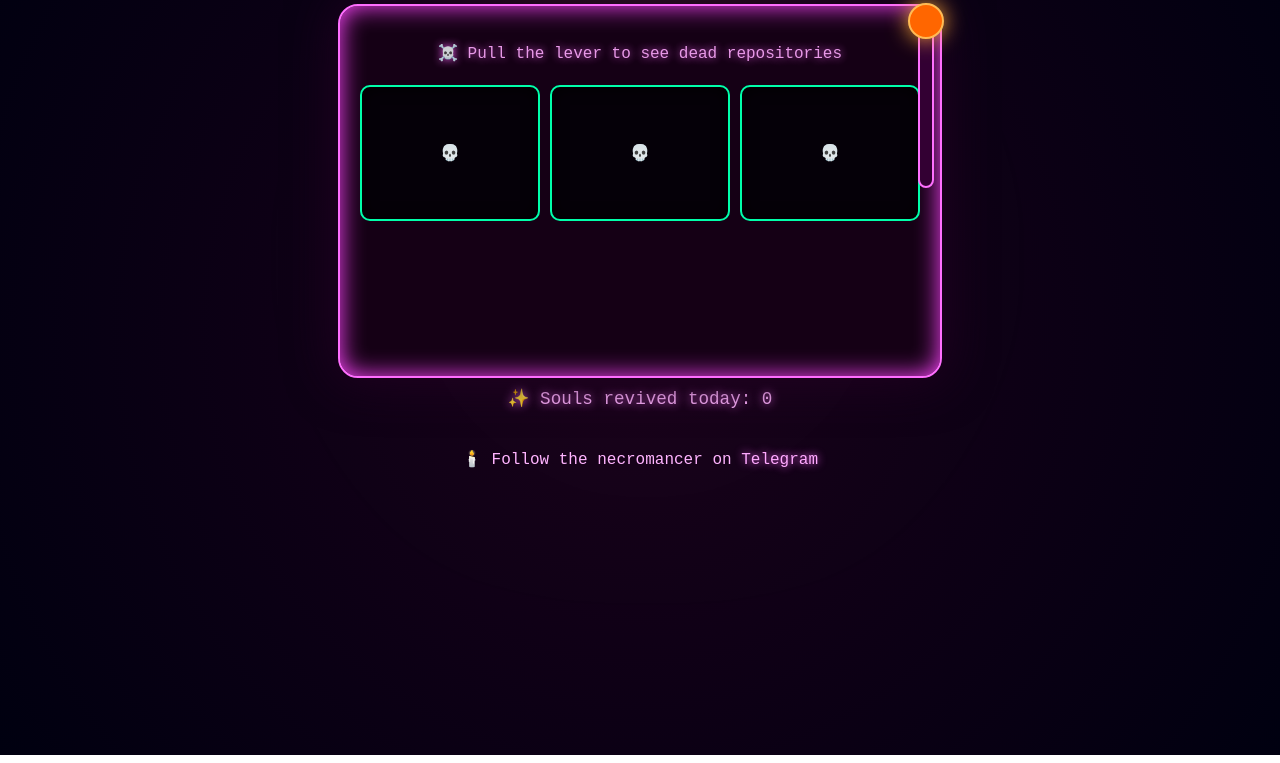
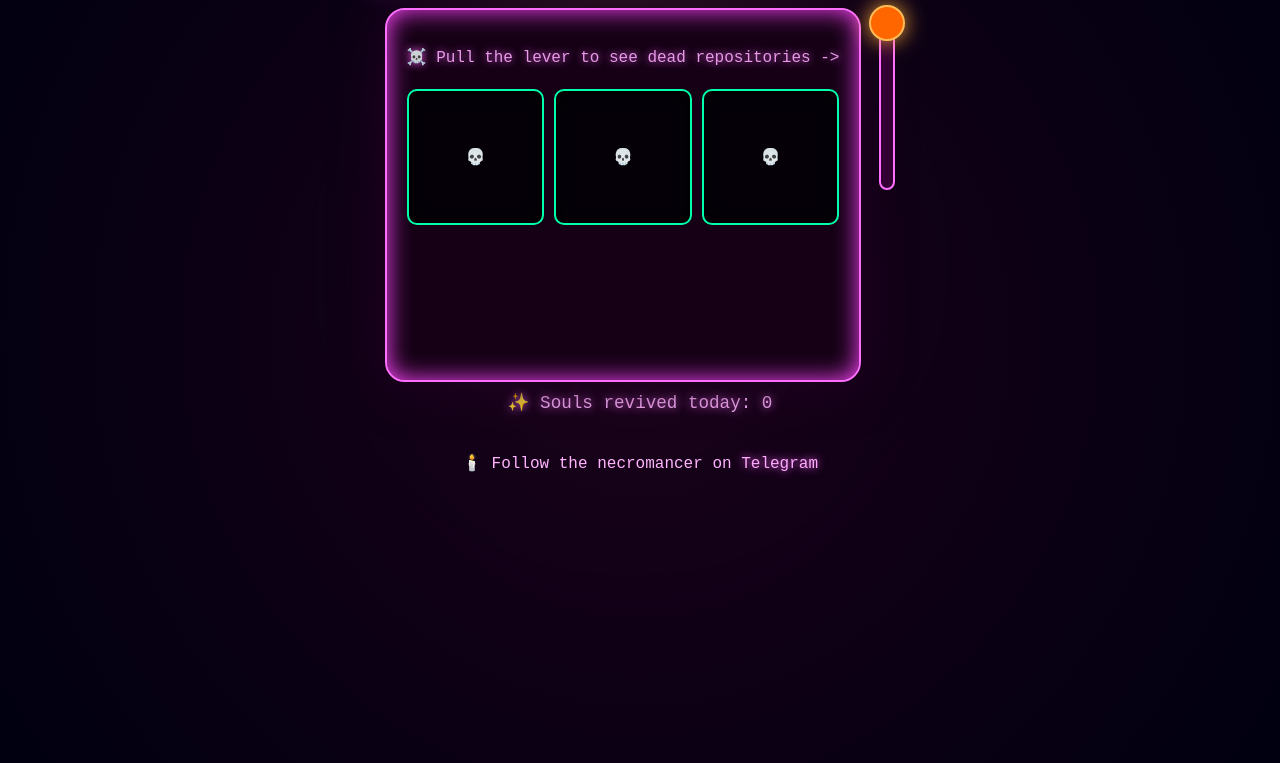
Before and after one commit to Undermove/mirror-of-commits, a plain HTML site: page index.html in a window 1280 px wide. Shown: the part 93-856 px from the top of the page. Drawn offline with Linux system fonts and the light colour scheme.

Commit message:
Fix lever

```diff
--- a/index.html
+++ b/index.html
@@ -15,7 +15,7 @@ body {
   flex-direction:column;
   align-items:center;
   justify-content:flex-start;
-  padding: clamp(12px, 4vh, 24px);
+  padding: clamp(16px, 5vw, 28px);
   gap: 12px;
   /* Avoid horizontal scroll from glows/lever on mobile */
   overflow-x: clip;
@@ -32,7 +32,8 @@ h1 {
 }
 .machine {
   position:relative;
-  width:clamp(280px, 92vw, 560px);
+  width:100%;
+  max-width:560px;
   min-height: clamp(260px, 60vw, 360px);
   background:#150015;
   border:2px solid #ff6eff;
@@ -44,6 +45,7 @@ h1 {
   align-items:center;
   padding: clamp(14px, 3.5vw, 20px);
   overflow:visible;
+  flex:1 1 auto;
 }
 .machine::before {
   content:"";
@@ -124,9 +126,7 @@ h1 {
 .reel.spin {animation:spin 0.45s linear infinite;}
 @keyframes spin {from{transform:rotateX(0deg);}to{transform:rotateX(-360deg);}}
 .lever {
-  position:absolute;
-  right:6px;
-  top:12px;
+  position:relative;
   width:16px;
   height: clamp(120px, 24vw, 170px);
   background:#330033;
@@ -137,8 +137,10 @@ h1 {
   flex-direction:column;
   align-items:center;
   justify-content:flex-start;
-  z-index:5;
+  z-index:1;
   appearance: none;
+  flex: 0 0 auto;
+  margin-top: 12px;
 }
 .knob {
   width:32px;
@@ -181,6 +183,16 @@ h1 {
   text-shadow:0 0 15px #fff;
 }
 
+/* Row wrapper to keep lever on the right with spacing */
+.machine-row {
+  width:100%;
+  max-width: 640px;
+  display:flex;
+  align-items:flex-start;
+  justify-content:center;
+  gap: clamp(10px, 2.5vw, 18px);
+}
+
 /* Larger screens tweaks */
 @media (min-width: 640px){
   .machine { min-height: 330px; }
@@ -201,17 +213,19 @@ h1 {
     <h1>🎃 Open Source Resurrection Machine</h1>
   </header>
   <main id="content">
-    <section class="machine" aria-label="Slot machine">
-      <p id="msg">☠️ Pull the lever to see dead repositories</p>
+    <div class="machine-row">
+      <section class="machine" aria-label="Slot machine">
+        <p id="msg">☠️ Pull the lever to see dead repositories -></p>
+        <div class="reels" role="list" aria-live="polite" aria-atomic="true">
+          <div class="reel" id="r1" role="listitem" tabindex="0">💀</div>
+          <div class="reel" id="r2" role="listitem" tabindex="0">💀</div>
+          <div class="reel" id="r3" role="listitem" tabindex="0">💀</div>
+        </div>
+      </section>
       <button class="lever" id="lever" type="button" aria-label="Pull the lever">
         <span class="knob" id="knob" aria-hidden="true"></span>
       </button>
-      <div class="reels" role="list" aria-live="polite" aria-atomic="true">
-        <div class="reel" id="r1" role="listitem" tabindex="0">💀</div>
-        <div class="reel" id="r2" role="listitem" tabindex="0">💀</div>
-        <div class="reel" id="r3" role="listitem" tabindex="0">💀</div>
-      </div>
-    </section>
+    </div>
     <p id="counter" aria-live="polite"></p>
   </main>
   <footer id="footer">🕯️ Follow the necromancer on <a href="https://t.me/dimasshortposts" target="_blank" rel="noopener noreferrer">Telegram</a></footer>
```
